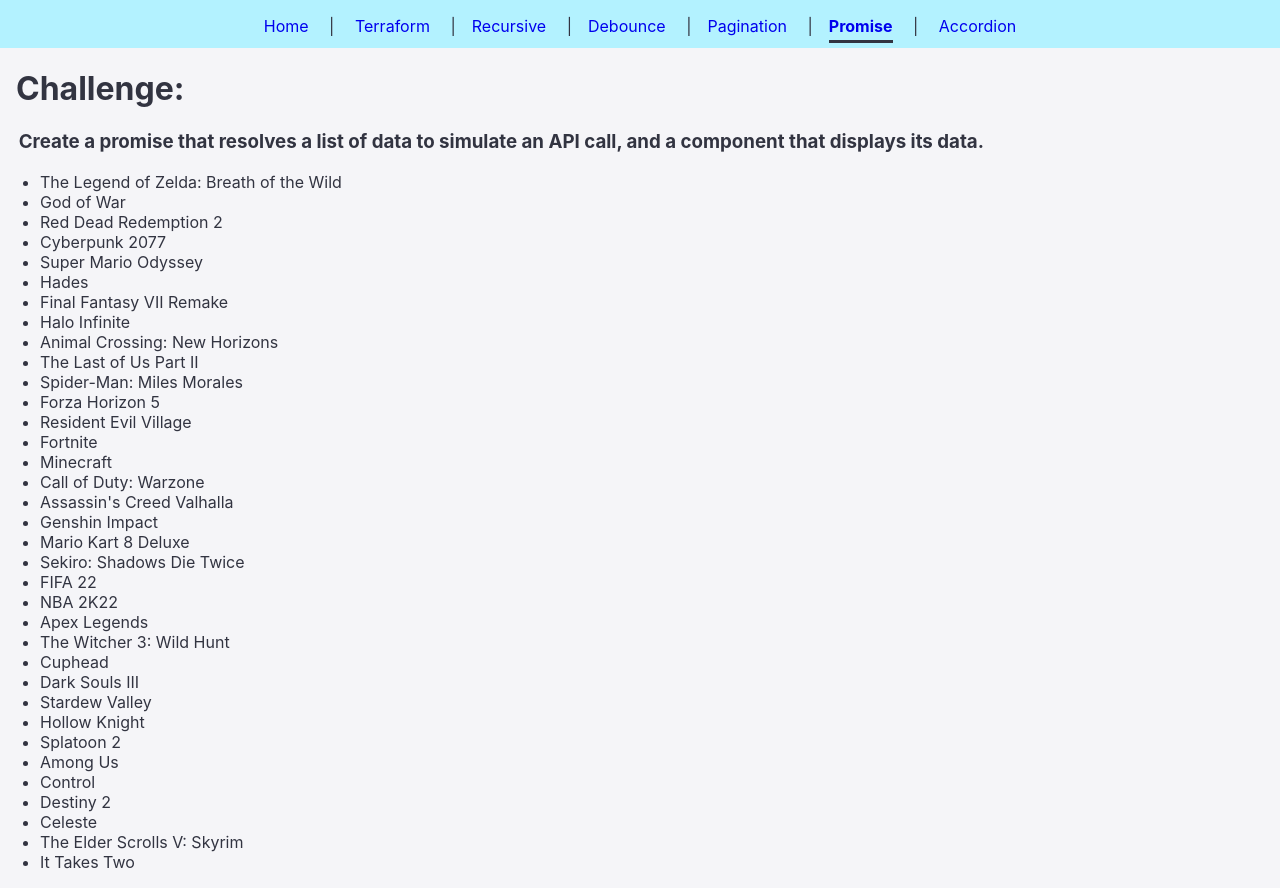
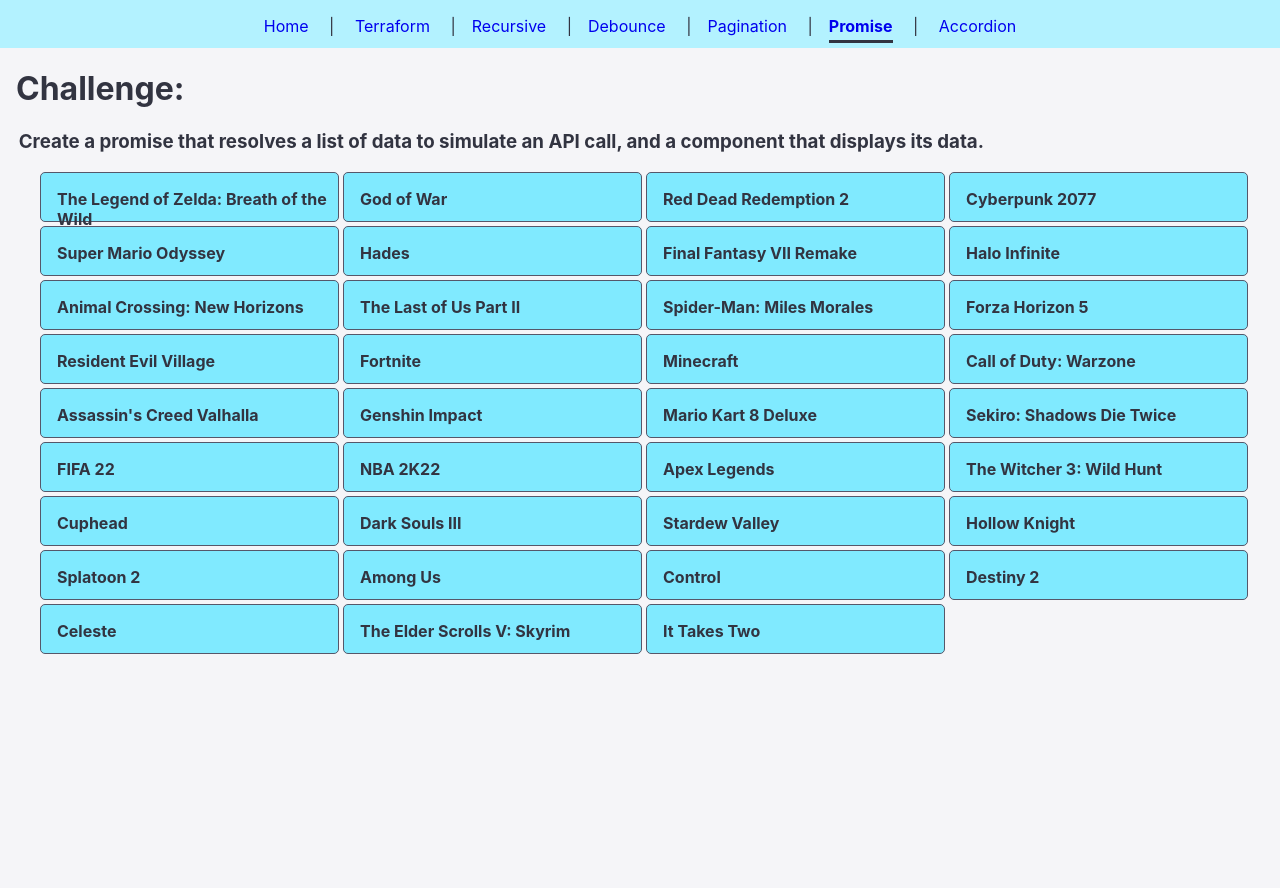
Before and after one commit to jase-d-ace/reddit-frontend-challenges, a React (Create React App) app: page /promise in a window 1280 px wide. After the commit the page ends 800 px from the top, so only its background shows below. Built offline with nearby package versions, Linux system fonts and the light colour scheme.

Commit message:
simulated promise styling

```diff
--- a/src/challenges.css
+++ b/src/challenges.css
@@ -32,9 +32,28 @@
     margin-left: 1em;
 }
 
+.promise-list-container {
+    display: grid;
+    grid-template-columns: repeat(4, 1fr);
+    row-gap: 0.25em;
+    column-gap: 0.25em;
+    padding-right: 2em;
+
+    .promise-title {
+        font-weight: bold;
+        list-style: none;
+        border: 1px solid #55576A;
+        border-radius: 5px;
+        background-color: #80EAFF;
+        height: 2em;
+        padding-top: 1em;
+        padding-left: 1em;
+    }
+}
+
 .games-display {
     display: grid;
-    grid-template-columns: 1fr 1fr 1fr 1fr 1fr;
+    grid-template-columns: repeat(5, 1fr);
     row-gap: 0.5em;
     column-gap: 0.5em;
     padding-left: 2em;
--- a/src/challenges/SimulatedPromise.js
+++ b/src/challenges/SimulatedPromise.js
@@ -13,10 +13,10 @@
             <h1>Challenge:</h1>
             <h3>Create a promise that resolves a list of data to simulate an API call, and a component that displays its data.</h3>
             <div className="games-container">
-                <ul>
+                <ul className="promise-list-container">
                     {
                         games &&
-                        games.map(game => <li key={game.title}>{game.title}</li>)
+                        games.map(game => <li className="promise-title" key={game.title}>{game.title}</li>)
                     }
                 </ul>
             </div>
```
